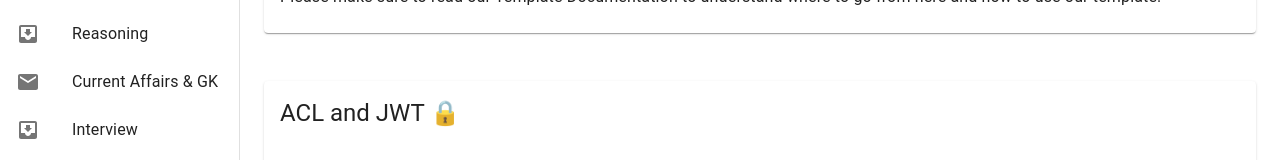
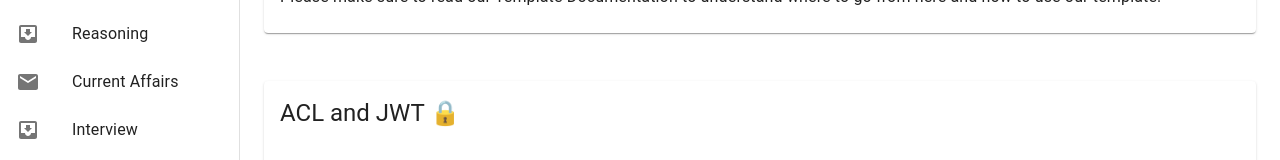
Before and after one commit to balajiCubie/infolearnpoint, a Next.js app: page / in a window 1280 px wide. Both pictures are taken after a click on the button "open drawer". Shown: the part 223-383 px from the top of the page. Built offline with nearby package versions, Linux system fonts and the light colour scheme.

Commit message:
sidebar1

```diff
--- a/src/pages/index.js
+++ b/src/pages/index.js
@@ -131,7 +131,7 @@ const Home = () => {
         </List>
         <Divider />
         <List>
-          {['General Aptitude', 'Verbal', 'Reasoning', 'Current Affairs & GK', 'Interview', 'Engineering'].map(
+          {['General Aptitude', 'Verbal', 'Reasoning', 'Current Affairs', 'Interview', 'Engineering'].map(
             (text, index) => (
               <ListItem key={text} disablePadding>
                 <ListItemButton>
```
